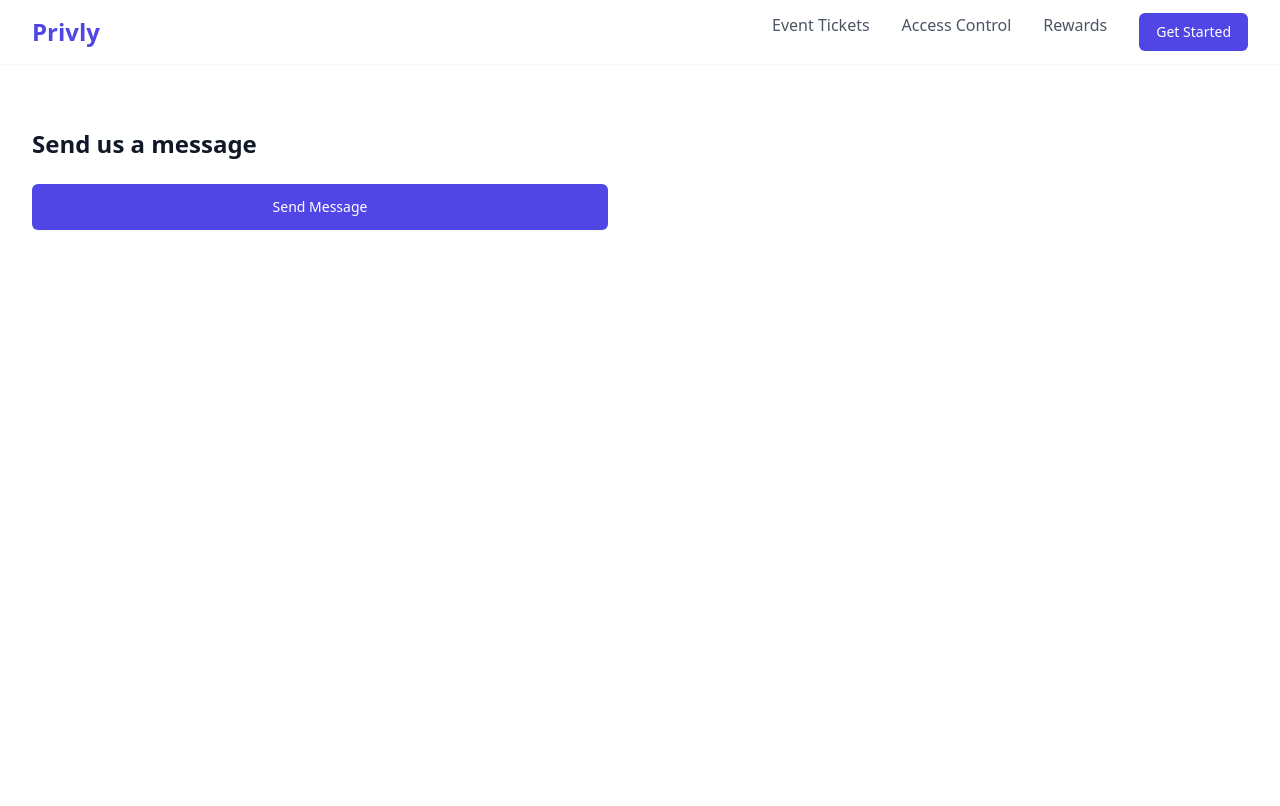
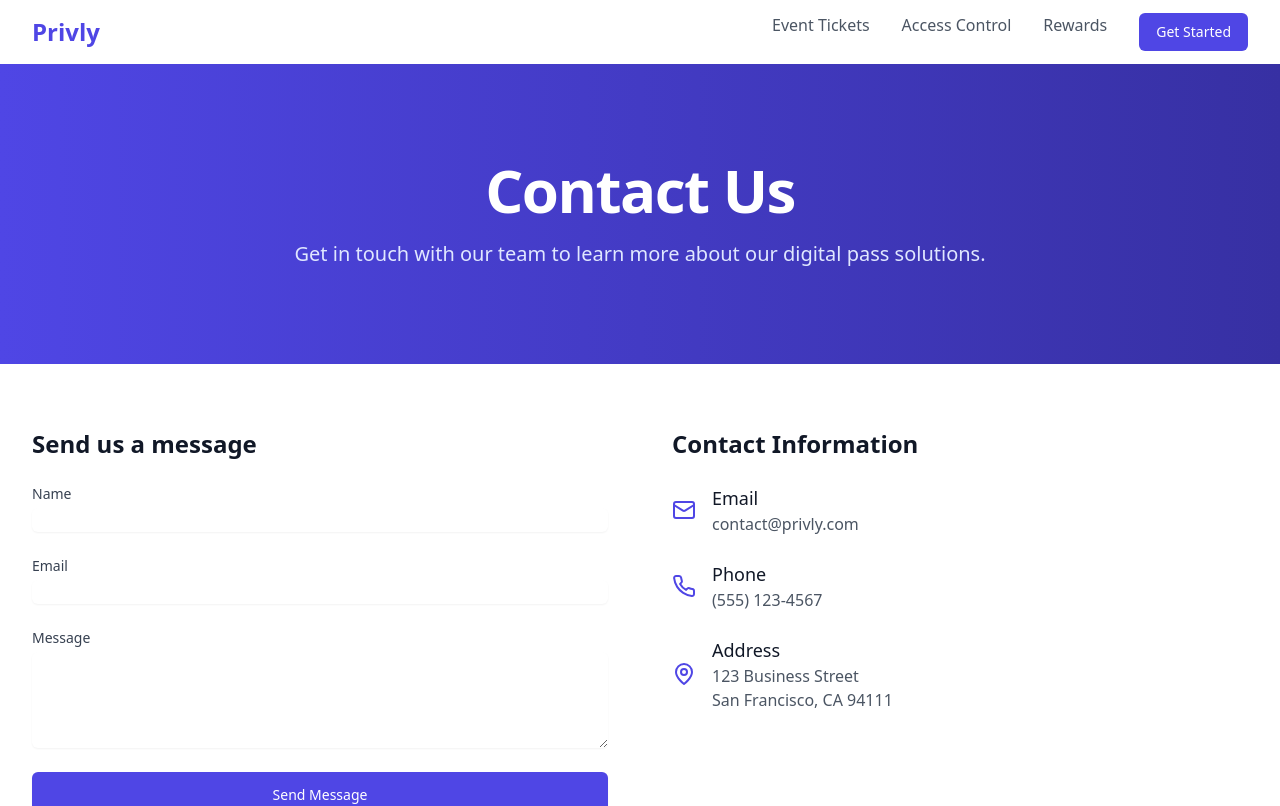
Before and after one commit to jonoairey/privly, a Next.js app: page /contact in a window 1280 px wide. Shown: the top 806 px of the page. Built offline with nearby package versions, Linux system fonts and the light colour scheme.

Commit message:
Update page.tsx

```diff
--- a/app/contact/page.tsx
+++ b/app/contact/page.tsx
@@ -1,76 +1,22 @@
 'use client'
-import { Mail, Phone, MapPin, Building } from 'lucide-react'
-import { useState } from 'react'
-import emailjs from '@emailjs/browser'
+import { Mail, Phone, MapPin } from 'lucide-react'
 
 export default function Contact() {
-  const [formData, setFormData] = useState({
-    name: '',
-    email: '',
-    company: '',
-    phone: '',
-    message: '',
-    interest: 'select'
-  })
-
-  const [status, setStatus] = useState({
-    submitted: false,
-    submitting: false,
-    info: { error: false, msg: null }
-  })
-
-  const handleSubmit = async (e: React.FormEvent) => {
-    e.preventDefault()
-    setStatus(prevStatus => ({ ...prevStatus, submitting: true }))
-
-    try {
-      await emailjs.send(
-        'YOUR_SERVICE_ID', // Replace with your EmailJS service ID
-        'YOUR_TEMPLATE_ID', // Replace with your EmailJS template ID
-        {
-          from_name: formData.name,
-          from_email: formData.email,
-          company: formData.company,
-          phone: formData.phone,
-          message: formData.message,
-          interest: formData.interest
-        },
-        'YOUR_PUBLIC_KEY' // Replace with your EmailJS public key
-      )
-
-      setStatus({
-        submitted: true,
-        submitting: false,
-        info: { error: false, msg: 'Message sent successfully!' }
-      })
-
-      setFormData({
-        name: '',
-        email: '',
-        company: '',
-        phone: '',
-        message: '',
-        interest: 'select'
-      })
-    } catch (error) {
-      setStatus({
-        submitted: false,
-        submitting: false,
-        info: { error: true, msg: 'An error occurred. Please try again later.' }
-      })
-    }
-  }
-
-  const handleChange = (e: React.ChangeEvent<HTMLInputElement | HTMLTextAreaElement | HTMLSelectElement>) => {
-    setFormData({
-      ...formData,
-      [e.target.name]: e.target.value
-    })
-  }
-
   return (
     <div className="min-h-screen">
-      {/* Previous Hero Section remains the same */}
+      {/* Hero Section */}
+      <div className="bg-gradient-to-r from-indigo-600 to-indigo-800">
+        <div className="max-w-7xl mx-auto px-4 sm:px-6 lg:px-8 py-24">
+          <div className="text-center">
+            <h1 className="text-4xl tracking-tight font-extrabold text-white sm:text-5xl md:text-6xl">
+              Contact Us
+            </h1>
+            <p className="mt-3 max-w-md mx-auto text-base text-indigo-100 sm:text-lg md:mt-5 md:text-xl md:max-w-3xl">
+              Get in touch with our team to learn more about our digital pass solutions.
+            </p>
+          </div>
+        </div>
+      </div>
 
       {/* Contact Section */}
       <div className="max-w-7xl mx-auto px-4 sm:px-6 lg:px-8 py-16">
@@ -78,32 +24,82 @@ export default function Contact() {
           {/* Contact Form */}
           <div>
             <h2 className="text-2xl font-bold text-gray-900 mb-6">Send us a message</h2>
+            <form className="space-y-6">
+              <div>
+                <label htmlFor="name" className="block text-sm font-medium text-gray-700">
+                  Name
+                </label>
+                <input
+                  type="text"
+                  name="name"
+                  id="name"
+                  className="mt-1 block w-full rounded-md border-gray-300 shadow-sm focus:border-indigo-500 focus:ring-indigo-500"
+                  required
+                />
+              </div>
 
-            {/* Status Messages */}
-            {status.info.msg && (
-              <div className={`mb-4 p-4 rounded-md ${status.info.error ? 'bg-red-100 text-red-700' : 'bg-green-100 text-green-700'}`}>
-                {status.info.msg}
+              <div>
+                <label htmlFor="email" className="block text-sm font-medium text-gray-700">
+                  Email
+                </label>
+                <input
+                  type="email"
+                  name="email"
+                  id="email"
+                  className="mt-1 block w-full rounded-md border-gray-300 shadow-sm focus:border-indigo-500 focus:ring-indigo-500"
+                  required
+                />
               </div>
-            )}
 
-            <form onSubmit={handleSubmit} className="space-y-6">
-              {/* Previous form fields remain the same */}
+              <div>
+                <label htmlFor="message" className="block text-sm font-medium text-gray-700">
+                  Message
+                </label>
+                <textarea
+                  name="message"
+                  id="message"
+                  rows={4}
+                  className="mt-1 block w-full rounded-md border-gray-300 shadow-sm focus:border-indigo-500 focus:ring-indigo-500"
+                  required
+                />
+              </div>
 
               <button
                 type="submit"
-                disabled={status.submitting}
-                className={`w-full flex justify-center py-3 px-4 border border-transparent rounded-md shadow-sm text-sm font-medium text-white
-                  ${status.submitting
-                    ? 'bg-indigo-400 cursor-not-allowed'
-                    : 'bg-indigo-600 hover:bg-indigo-700'}
-                  focus:outline-none focus:ring-2 focus:ring-offset-2 focus:ring-indigo-500 transition-colors`}
+                className="w-full flex justify-center py-3 px-4 border border-transparent rounded-md shadow-sm text-sm font-medium text-white bg-indigo-600 hover:bg-indigo-700 focus:outline-none focus:ring-2 focus:ring-offset-2 focus:ring-indigo-500 transition-colors"
               >
-                {status.submitting ? 'Sending...' : 'Send Message'}
+                Send Message
               </button>
             </form>
           </div>
 
-          {/* Previous Contact Information section remains the same */}
+          {/* Contact Information */}
+          <div>
+            <h2 className="text-2xl font-bold text-gray-900 mb-6">Contact Information</h2>
+            <div className="space-y-6">
+              <div className="flex items-center space-x-4">
+                <Mail className="h-6 w-6 text-indigo-600" />
+                <div>
+                  <h3 className="text-lg font-medium text-gray-900">Email</h3>
+                  <p className="text-gray-600">contact@privly.com</p>
+                </div>
+              </div>
+              <div className="flex items-center space-x-4">
+                <Phone className="h-6 w-6 text-indigo-600" />
+                <div>
+                  <h3 className="text-lg font-medium text-gray-900">Phone</h3>
+                  <p className="text-gray-600">(555) 123-4567</p>
+                </div>
+              </div>
+              <div className="flex items-center space-x-4">
+                <MapPin className="h-6 w-6 text-indigo-600" />
+                <div>
+                  <h3 className="text-lg font-medium text-gray-900">Address</h3>
+                  <p className="text-gray-600">123 Business Street<br />San Francisco, CA 94111</p>
+                </div>
+              </div>
+            </div>
+          </div>
         </div>
       </div>
     </div>
```
